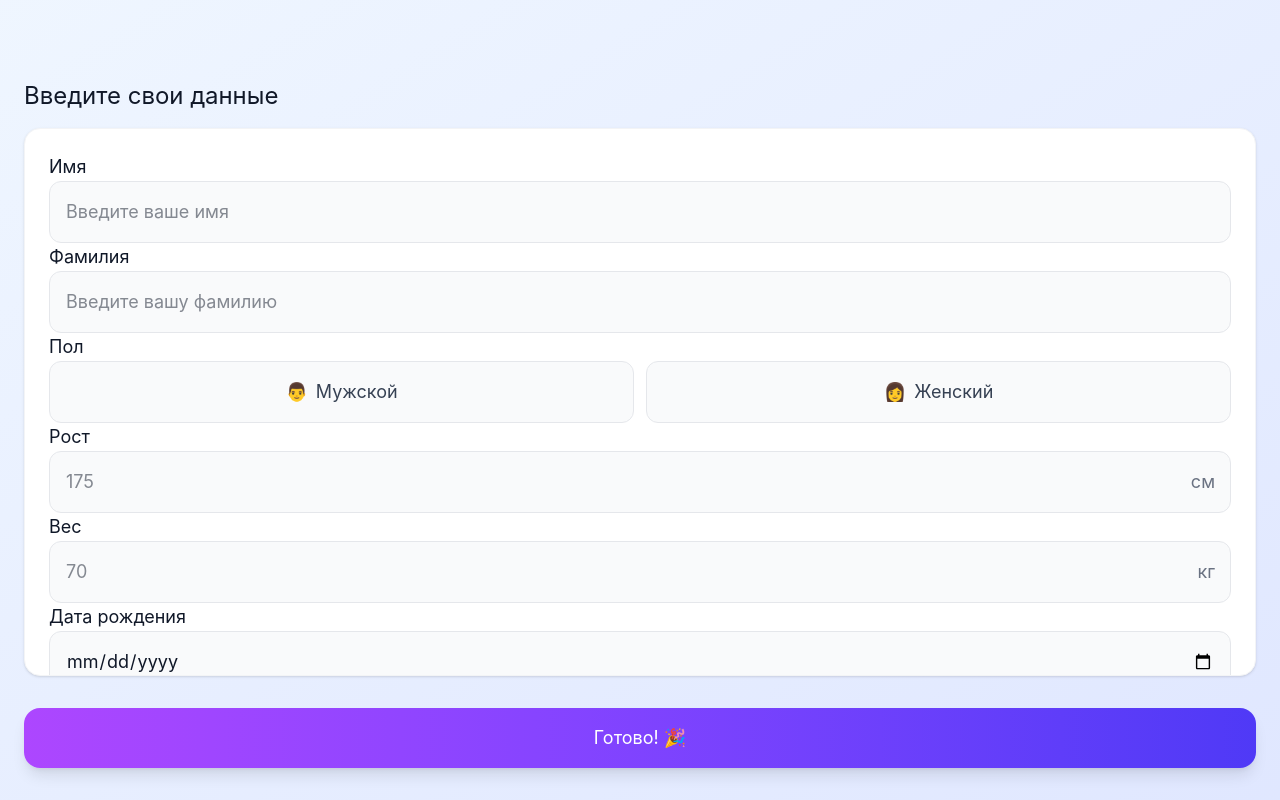
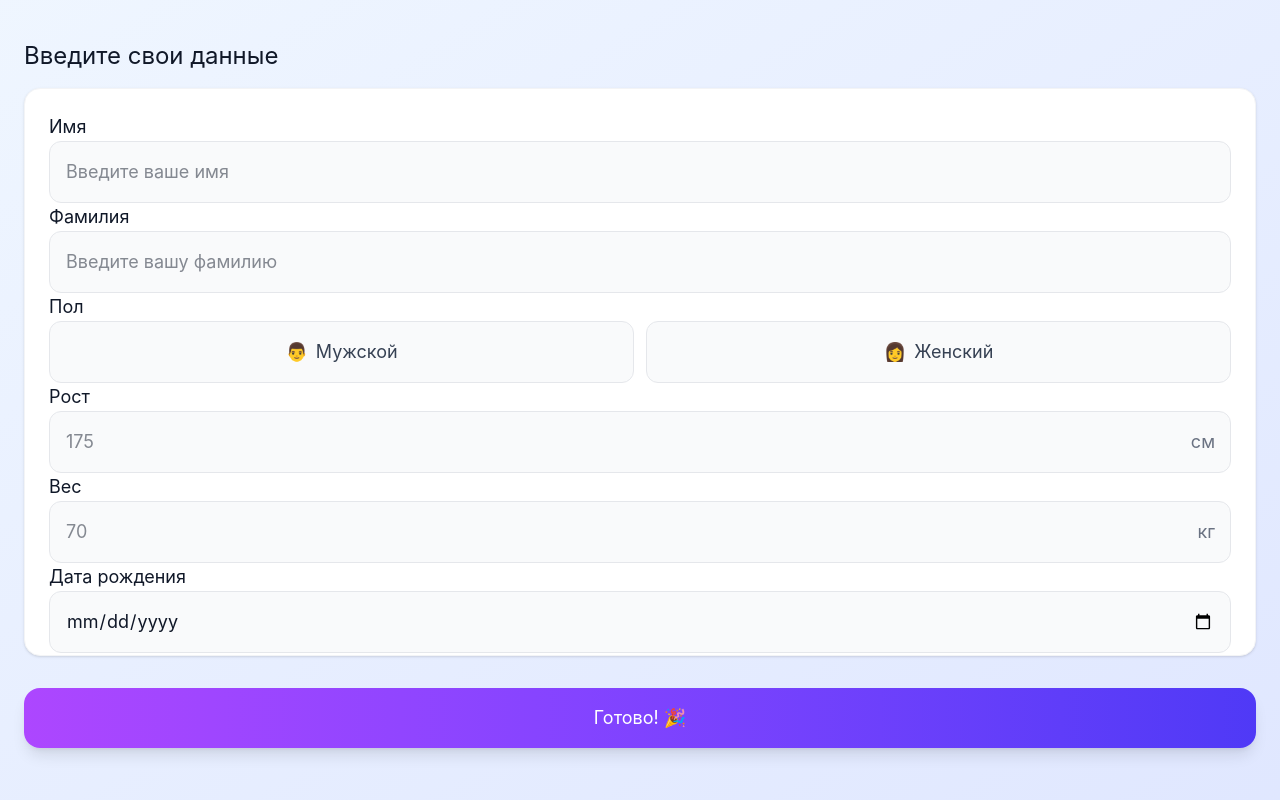
Before and after one commit to Vitokz/otto-fit, a Vue app: page /user-data in a window 1280 px wide. Built offline with nearby package versions, Linux system fonts and the light colour scheme; no server answers; the database is empty.

Commit message:
try to fix telegram headers

```diff
--- a/src/assets/main.css
+++ b/src/assets/main.css
@@ -14,6 +14,15 @@
   --tg-button-color: #2481cc;
   --tg-button-text-color: #ffffff;
   --tg-secondary-bg-color: #f1f1f1;
+
+  /* Safe area insets for Telegram Mini App */
+  --tg-safe-area-inset-top: max(env(safe-area-inset-top), 20px);
+  --tg-safe-area-inset-bottom: max(env(safe-area-inset-bottom), 20px);
+  --tg-safe-area-inset-left: env(safe-area-inset-left);
+  --tg-safe-area-inset-right: env(safe-area-inset-right);
+
+  /* Header height including safe area */
+  --tg-header-height: calc(var(--tg-safe-area-inset-top) + 60px);
 }
 
 html, body {
@@ -49,3 +58,61 @@ button, [role="button"] {
   min-height: 44px;
   min-width: 44px;
 }
+
+/* Telegram Mini App utility classes */
+.tg-safe-top {
+  padding-top: var(--tg-safe-area-inset-top);
+}
+
+.tg-safe-bottom {
+  padding-bottom: var(--tg-safe-area-inset-bottom);
+}
+
+.tg-safe-left {
+  padding-left: var(--tg-safe-area-inset-left);
+}
+
+.tg-safe-right {
+  padding-right: var(--tg-safe-area-inset-right);
+}
+
+.tg-safe-x {
+  padding-left: var(--tg-safe-area-inset-left);
+  padding-right: var(--tg-safe-area-inset-right);
+}
+
+.tg-safe-y {
+  padding-top: var(--tg-safe-area-inset-top);
+  padding-bottom: var(--tg-safe-area-inset-bottom);
+}
+
+.tg-safe-all {
+  padding-top: var(--tg-safe-area-inset-top);
+  padding-bottom: var(--tg-safe-area-inset-bottom);
+  padding-left: var(--tg-safe-area-inset-left);
+  padding-right: var(--tg-safe-area-inset-right);
+}
+
+/* Header with safe area */
+.tg-header {
+  padding-top: var(--tg-safe-area-inset-top);
+  min-height: var(--tg-header-height);
+}
+
+/* Content that should avoid header */
+.tg-content {
+  padding-top: var(--tg-header-height);
+}
+
+/* Full screen container with safe areas */
+.tg-screen {
+  position: fixed;
+  top: 0;
+  left: 0;
+  right: 0;
+  bottom: 0;
+  padding-top: var(--tg-safe-area-inset-top);
+  padding-bottom: var(--tg-safe-area-inset-bottom);
+  padding-left: var(--tg-safe-area-inset-left);
+  padding-right: var(--tg-safe-area-inset-right);
+}
--- a/src/components/ActivityCategoriesList.vue
+++ b/src/components/ActivityCategoriesList.vue
@@ -50,9 +50,9 @@ onMounted(() => {
 </script>
 
 <template>
-  <div class="fixed inset-0 w-full h-full bg-gradient-to-br from-blue-50 to-indigo-100 flex flex-col overflow-hidden select-none" style="overscroll-behavior: none; touch-action: none;">
+  <div class="tg-screen bg-gradient-to-br from-blue-50 to-indigo-100 flex flex-col overflow-hidden select-none" style="overscroll-behavior: none; touch-action: none;">
     <!-- Header -->
-    <div class="pt-16 pb-4 px-6 text-center">
+    <div class="tg-safe-top pb-4 px-6 text-center">
       <h1 class="text-2xl font-bold text-gray-900 mb-2">Категории упражнений</h1>
     </div>
 
--- a/src/components/ExercisesList.vue
+++ b/src/components/ExercisesList.vue
@@ -74,9 +74,9 @@ onMounted(() => {
 </script>
 
 <template>
-  <div class="fixed inset-0 w-full h-full bg-gradient-to-br from-blue-50 to-indigo-100 flex flex-col overflow-hidden select-none" style="overscroll-behavior: none; touch-action: none;">
+  <div class="tg-screen bg-gradient-to-br from-blue-50 to-indigo-100 flex flex-col overflow-hidden select-none" style="overscroll-behavior: none; touch-action: none;">
     <!-- Header -->
-    <div class="pt-16 pb-4 px-6">
+    <div class="tg-safe-top pb-4 px-6">
       <div class="flex items-center mb-4">
         <button
           @click="goBack"
--- a/src/components/UserDataForm.vue
+++ b/src/components/UserDataForm.vue
@@ -85,9 +85,9 @@ const goBack = () => {
 </script>
 
 <template>
-  <div class="fixed inset-0 w-full h-full bg-gradient-to-br from-blue-50 to-indigo-100 flex flex-col overflow-hidden select-none" style="overscroll-behavior: none; touch-action: none;">
+  <div class="tg-screen bg-gradient-to-br from-blue-50 to-indigo-100 flex flex-col overflow-hidden select-none" style="overscroll-behavior: none; touch-action: none;">
     <!-- Header -->
-    <div class="pt-20 pb-4 px-6">
+    <div class="tg-safe-top pb-4 px-6">
       <h1 class="text-2xl font-bold text-gray-900">Введите свои данные</h1>
     </div>
 
--- a/src/components/WelcomeScreen.vue
+++ b/src/components/WelcomeScreen.vue
@@ -13,9 +13,9 @@ const handleStart = () => {
 </script>
 
 <template>
-  <div class="fixed inset-0 w-full h-full bg-gradient-to-br from-blue-50 to-indigo-100 flex flex-col overflow-hidden select-none" style="overscroll-behavior: none; touch-action: none;">
+  <div class="tg-screen bg-gradient-to-br from-blue-50 to-indigo-100 flex flex-col overflow-hidden select-none" style="overscroll-behavior: none; touch-action: none;">
     <!-- Header -->
-    <div class="pt-16 pb-6 px-6 text-center">
+    <div class="tg-safe-top pb-6 px-6 text-center">
       <h1 class="text-3xl font-bold text-gray-900 mb-2">OttoFit</h1>
       <p class="text-lg text-gray-600">Персональный дневник тренировок</p>
     </div>
--- a/src/views/AuthSuccessView.vue
+++ b/src/views/AuthSuccessView.vue
@@ -13,7 +13,7 @@ onMounted(() => {
 </script>
 
 <template>
-  <div class="fixed inset-0 w-full h-full bg-gradient-to-br from-green-50 to-emerald-100 flex items-center justify-center px-6" style="overscroll-behavior: none;">
+  <div class="tg-screen bg-gradient-to-br from-green-50 to-emerald-100 flex items-center justify-center px-6" style="overscroll-behavior: none;">
     <div class="text-center">
       <h1 class="text-2xl font-bold text-gray-900">
         Ты успешно авторизован
```
Also changed, not shown: 1 other file (tests, documents, lock files or other folders).
